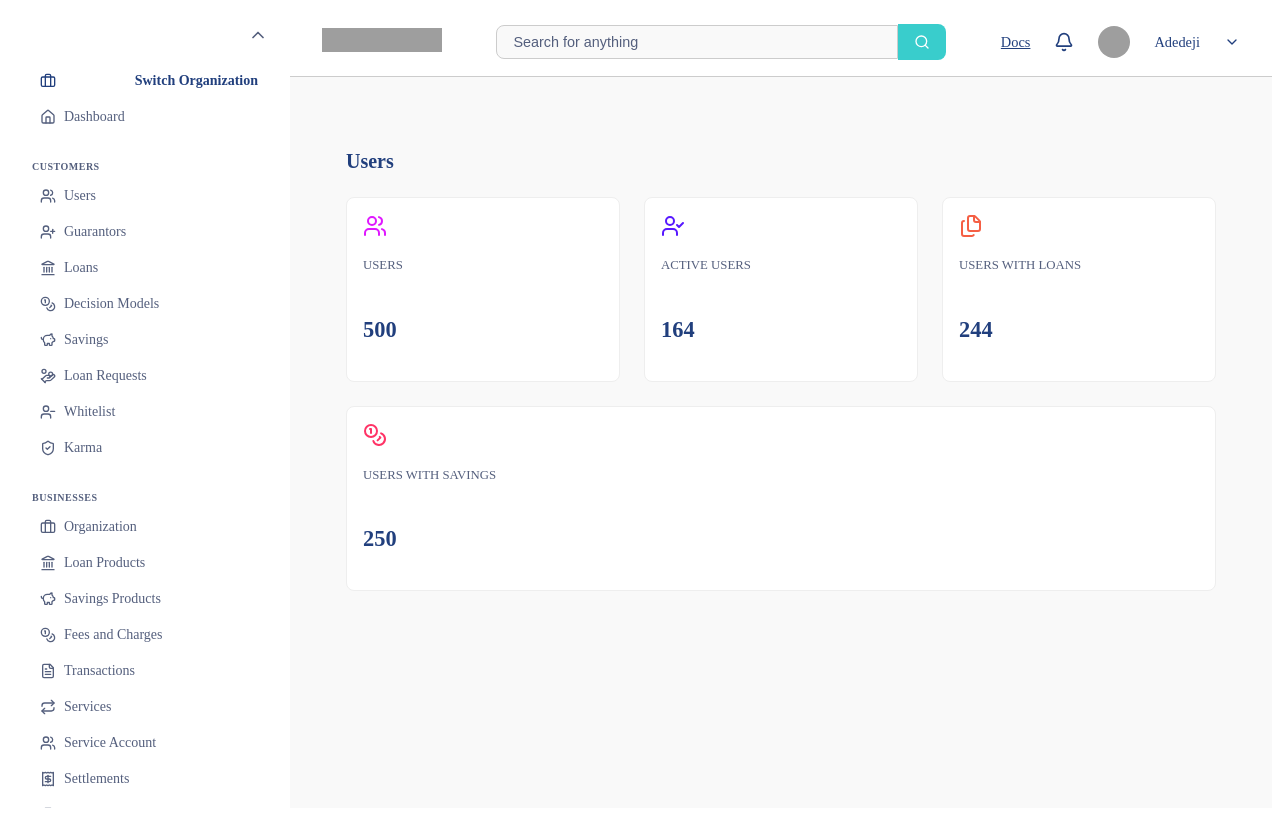
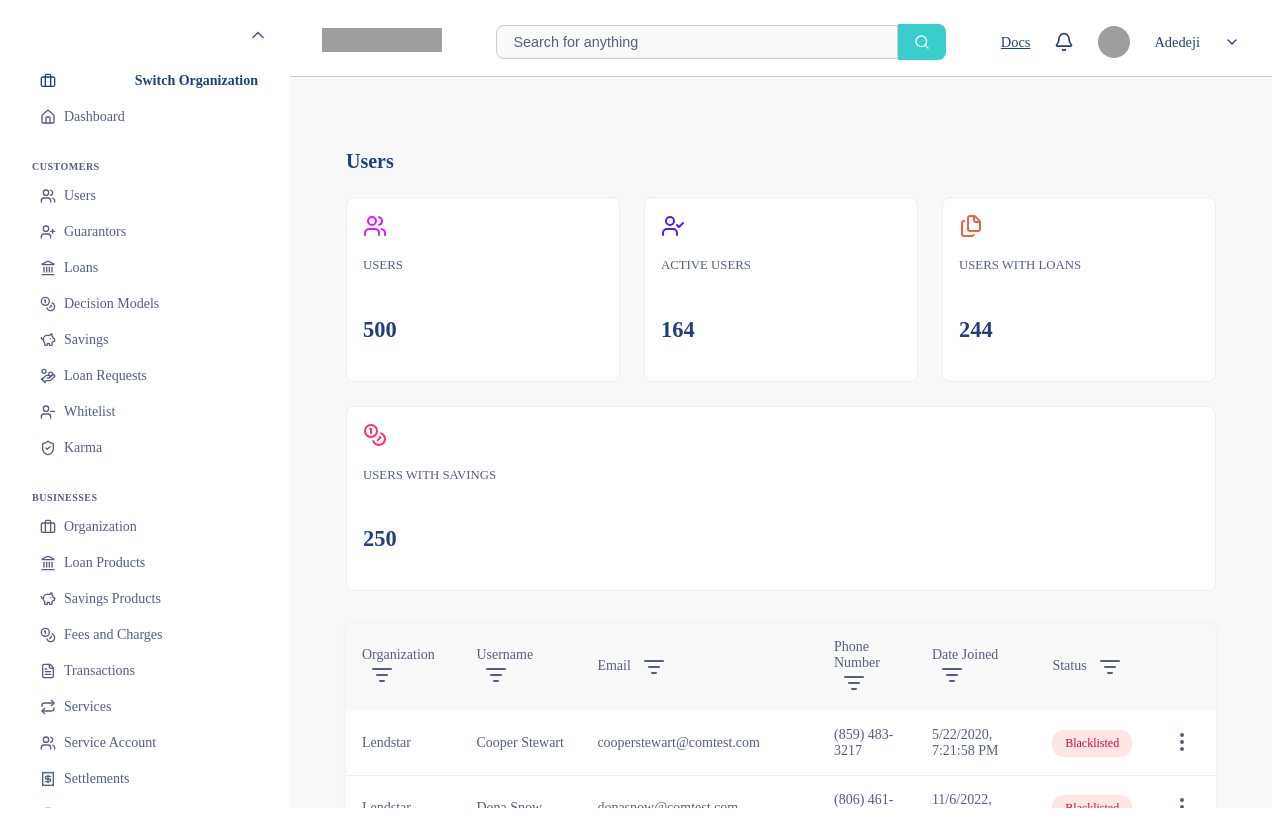
Before and after one commit to omair1996/lendsqr-fe-test, a React (Vite) app: page /dashboard in a window 1280 px wide. Built offline with nearby package versions, Linux system fonts and the light colour scheme; grey boxes are pictures that could not be loaded.

Commit message:
feat: add user table with details and status indicators

```diff
--- a/src/components/userDashboard/UserDashboard.module.scss
+++ b/src/components/userDashboard/UserDashboard.module.scss
@@ -8,3 +8,73 @@
   margin-bottom: 1.5rem;
   color: #213f7d;
 }
+
+.tableContainer {
+  overflow-x: auto;
+  background: #fff;
+  border-radius: 8px;
+  box-shadow: 0 0 6px rgba(0, 0, 0, 0.05);
+}
+
+.table {
+  width: 100%;
+  border-collapse: collapse;
+  min-width: 800px;
+
+  th,
+  td {
+    padding: 1rem;
+    text-align: left;
+    font-size: 0.875rem;
+    color: #545f7d;
+  }
+
+  th {
+    background: #f9f9f9;
+    font-weight: 500;
+
+    svg {
+      margin-left: 0.5rem;
+      vertical-align: middle;
+    }
+  }
+
+  tr:not(:last-child) {
+    border-bottom: 1px solid #eee;
+  }
+}
+
+.status {
+  padding: 0.4rem 0.8rem;
+  border-radius: 12px;
+  font-size: 0.75rem;
+  font-weight: 500;
+  text-transform: capitalize;
+}
+
+.active {
+  background: #f3fcf6;
+  color: #39cd62;
+}
+
+.inactive {
+  background: #f5f6fa;
+  color: #545f7d;
+}
+
+.pending {
+  background: #fff5e0;
+  color: #e9b200;
+}
+
+.blacklisted {
+  background: #fde6e6;
+  color: #e4033b;
+}
+
+.menuBtn {
+  background: none;
+  border: none;
+  cursor: pointer;
+  color: #545f7d;
+}
--- a/src/components/userDashboard/UserDashboard.tsx
+++ b/src/components/userDashboard/UserDashboard.tsx
@@ -1,6 +1,7 @@
 import styles from './UserDashboard.module.scss';
 import { useEffect, useState } from 'react';
 import SummaryCards from '../SummaryCards/SummaryCards';
+import { MoreVertical, ListFilter } from 'lucide-react';
 
 interface User {
   id: string;
@@ -28,6 +29,55 @@ export default function UserDashboard() {
     <div className={styles.container}>
       <h2 className={styles.title}>Users</h2>
       <SummaryCards users={users} />
+
+      <div className={styles.tableContainer}>
+        <table className={styles.table}>
+          <thead>
+            <tr>
+              <th>
+                Organization <ListFilter />
+              </th>
+              <th>
+                Username <ListFilter />
+              </th>
+              <th>
+                Email <ListFilter />
+              </th>
+              <th>
+                Phone Number <ListFilter />
+              </th>
+              <th>
+                Date Joined <ListFilter />
+              </th>
+              <th>
+                Status <ListFilter />
+              </th>
+              <th></th>
+            </tr>
+          </thead>
+          <tbody>
+            {users.map((user) => (
+              <tr key={user.id}>
+                <td>{user.organization}</td>
+                <td>{user.username}</td>
+                <td>{user.email}</td>
+                <td>{user.phone}</td>
+                <td>{new Date(user.date_joined).toLocaleString()}</td>
+                <td>
+                  <span className={`${styles.status} ${styles[user.status.toLowerCase()]}`}>
+                    {user.status}
+                  </span>
+                </td>
+                <td>
+                  <button className={styles.menuBtn}>
+                    <MoreVertical />
+                  </button>
+                </td>
+              </tr>
+            ))}
+          </tbody>
+        </table>
+      </div>
     </div>
   );
 }
```
